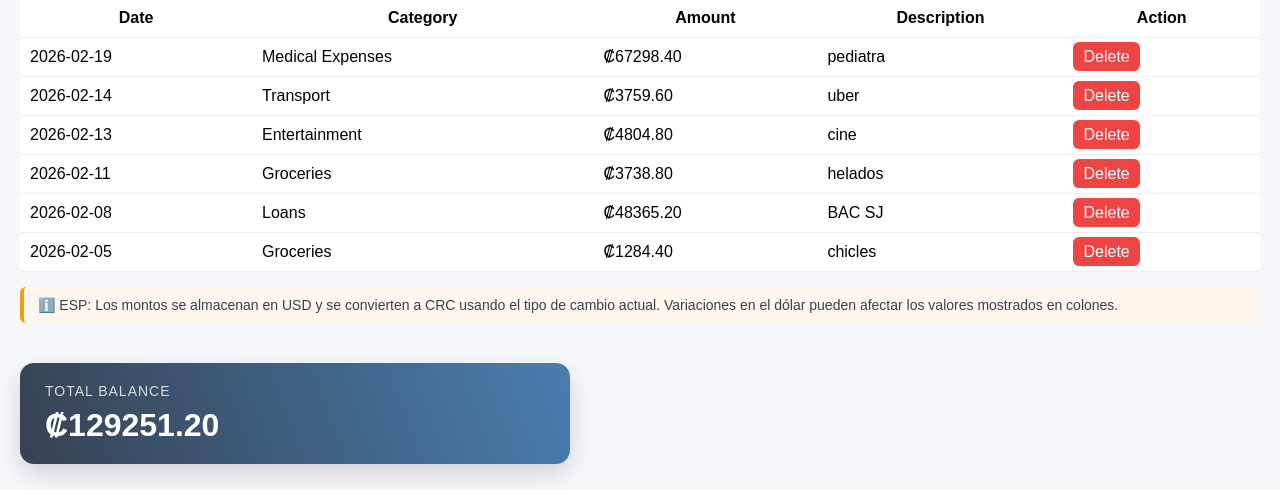
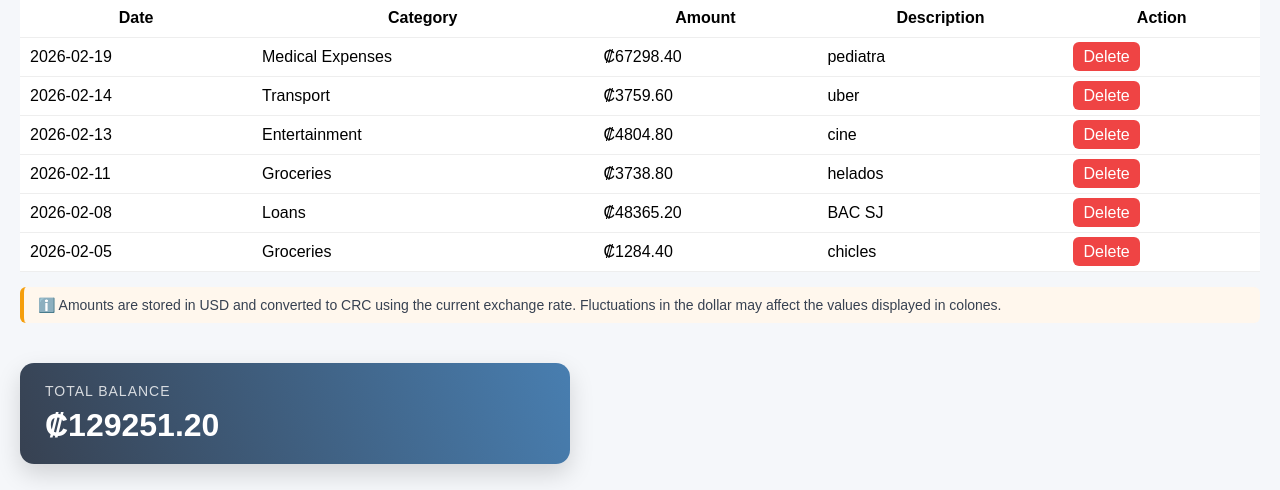
Before and after one commit to Rivan17RS/FynEx, a Flask app: page / in a window 1280 px wide. Shown: the part 317-807 px from the top of the page. Run offline with Flask 3, Linux system fonts and the light colour scheme; data comes from the database, SQL or seed files in the repository; data that the repository does not hold is empty.

Commit message:
update: Translating ESP to all english

```diff
--- a/templates/index.html
+++ b/templates/index.html
@@ -39,7 +39,7 @@
 
 
 <form action="/add" method="POST">
-    <input type="date" name="date" required>
+    <input type="date" name="date" placeholder="Date" required>
 
     <select name="category" required>
         <option value="">Select Category</option>
@@ -91,8 +91,8 @@
 </div>
 
 <p class="exchange-note">
-    ℹ️ ESP: Los montos se almacenan en USD y se convierten a CRC usando el tipo de cambio actual.
-    Variaciones en el dólar pueden afectar los valores mostrados en colones.
+    ℹ️ Amounts are stored in USD and converted to CRC using the current exchange rate.
+    Fluctuations in the dollar may affect the values displayed in colones.
 </p>
 
 <div class="balance-card">
```
